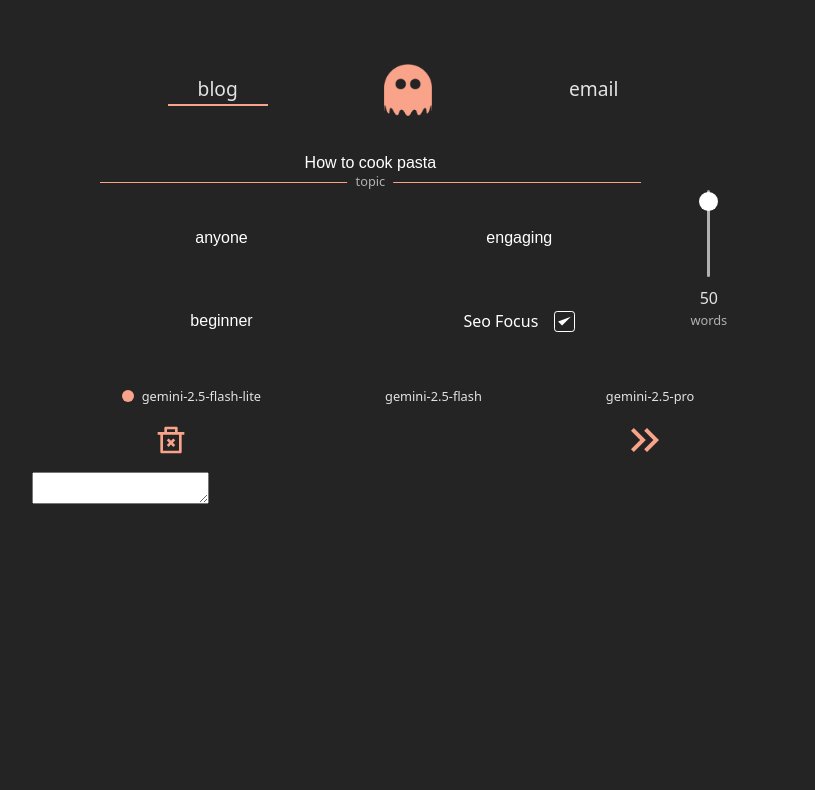
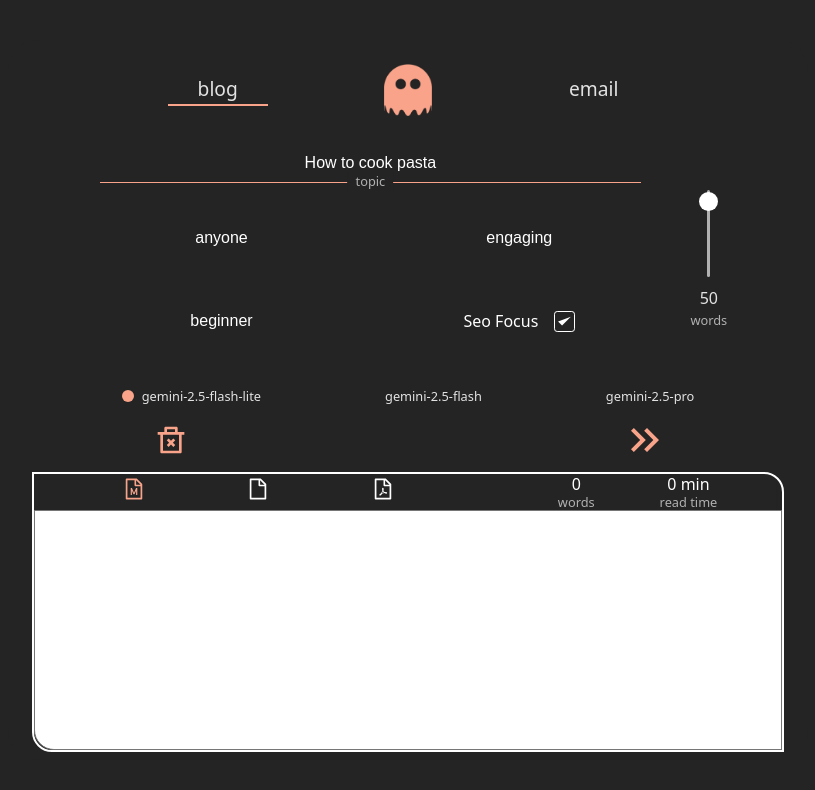
Before and after one commit to andreberezin/prompt-fiction, a React (Vite) app in the folder client/: page / in a window 1280 px wide. Shown: the top 790 px of the page, without its empty margins (232-1047 px from the left). Built offline with nearby package versions, Linux system fonts and the light colour scheme.

Commit message:
edited output style, added options to display md and plain text

```diff
--- a/client/src/components/Output.tsx
+++ b/client/src/components/Output.tsx
@@ -1,6 +1,8 @@
 import '../styles/output.scss'
 import * as React from "react";
 import type OutputType from "../types/output.ts"
+import {AiOutlineCopy, AiOutlineFile, AiOutlineFileMarkdown, AiOutlineFilePdf} from "react-icons/ai";
+import {useState} from "react";
 
 interface OutputProps {
     output: OutputType;
@@ -10,25 +12,183 @@ interface OutputProps {
 }
 
 export default function Output({output, setOutput, loadingState, error}: OutputProps) {
+    const [copyText, setCopyText] = useState<string>("Copy");
 
+    const [currentFormat, setCurrentFormat] = useState<{markdown: boolean, plainText: boolean}>({markdown: true, plainText: false});
 
+    const currentOutputContent =
+        currentFormat.markdown ? output.exportFormats?.markdown || "" : output.exportFormats?.plainText || "";
+
+    function copyToClipboard() {
+        navigator.clipboard.writeText(currentOutputContent);
+        setCopyText('Copied!')
+
+        setTimeout(() => {
+            setCopyText('Copy')
+        }, 1500);
+    }
+
+    function toggleFormat(key: "markdown" | "plainText") {
+        const activeCount = Object.values(currentFormat).filter(Boolean).length;
+        if (activeCount === 1 && currentFormat[key]) return;
+        setCurrentFormat({ ...currentFormat, [key]: !currentFormat[key] });
+    }
+
+    // function recountWords() {
+    //
+    // }
+
+    // function handleChange(e: React.ChangeEvent<HTMLTextAreaElement>) {
+    //     const newValue = e.target.value;
+    //
+    //     if (currentFormat === "markdown") {
+    //         setOutput({
+    //             ...output,
+    //             exportFormats: {
+    //                 markdown: newValue,
+    //                 plainText: newValue.replace(/[*_#`>~\-]/g, ""), // crude Markdown stripper
+    //             },
+    //         });
+    //     } else {
+    //         setOutput({
+    //             ...output,
+    //             exportFormats: {
+    //                 plainText: newValue,
+    //                 markdown: newValue, // just mirror for now
+    //             },
+    //         });
+    //     }
+    // }
 
     return (
         <div
-            className={`output`}
+            id={`output-container`}
+            className={`${error ? "error" : (loadingState ? "loading" : "")}`}
+            tabIndex={0}
         >
+            <div id='format-container'>
+                <div id='buttons-container'>
+                    <button
+                        id='markdown-button'
+                        data-tooltip='Markdown'
+                        disabled={loadingState}
+                        className={currentFormat.markdown ? "active" : ""}
+                        onClick={() => {toggleFormat("markdown")}}
+                    >
+                        <AiOutlineFileMarkdown className='icon'/>
+                    </button>
+                    <button
+                        id='plain-text-button'
+                        data-tooltip='Plain text'
+                        disabled={loadingState}
+                        className={currentFormat.plainText ? "active" : ""}
+                        onClick={() => {toggleFormat("plainText")}}
+                    >
+                        <AiOutlineFile className='icon'/>
+                    </button>
+                    <button
+                        id='pdf-download-button'
+                        data-tooltip='Download pdf'
+                        disabled={loadingState}
+                        // onClick={downloadPdf}
+                    >
+                        <AiOutlineFilePdf className='icon'/>
+                    </button>
+                </div>
 
+                {/*todo update word count when content is edited*/}
+                <div id='metadata-container'>
+                    <div className='data'>
+                        <p id='value'>{output.metadata?.wordCount || 0}</p>
+                        <p id='text'>words</p>
+                    </div>
+                    <div className='data'>
+                        <p id='value'>{output.metadata?.estimatedReadTime || "0 min"}</p>
+                        <p id='text'>read time</p>
+                    </div>
+                </div>
+            </div>
+
+            <div id='textareas-container'>
+                {currentFormat.markdown &&
+
+                    // todo make it so when one is edited the other stays in sync
+                    // todo make into a component because it's used twice
+                    <div className='textarea-container'>
                         <textarea
-                id='output-text'
-                className={`${error ? "error" : (loadingState ? "loading" : "")}`}
-                value={error !== "" ? error : output.content || ""}
+                            id='markdown-text'
+                            className={`output-text ${error ? "error" : (loadingState ? "loading" : "")}`}
+                            // value={error !== "" ? error : (output.exportFormats?.markdown ? output.exportFormats.markdown : "") || ""}
+                            // value={error ? error : currentOutputContent}
+                            // value={error ? error : output.exportFormats?.markdown || ""}
+							value={
+                                error
+                                    ? error
+                                    : (
+                                        output.exportFormats?.markdown || ""
+                                    ) +
+                                    (
+                                        output.metadata?.seoKeywords?.length
+                                            ? `\n\nSeo keywords:\n${output.metadata.seoKeywords}`
+                                            : ""
+                                    )
+                            }
                             readOnly={error !== ""}
+                            // onChange={(e) =>
+                            //     setOutput({...output, title: e.target.value })
+                            // }
                             onChange={(e) =>
-                    setOutput({...output, content: e.target.value })
+                                setOutput({ ...output, exportFormats: { ...output.exportFormats, markdown: e.target.value } })
                             }
                         >
                 </textarea>
+						<button
+							id='copy-button'
+							data-tooltip={copyText}
+							disabled={loadingState}
+							onClick={copyToClipboard}>
+							<AiOutlineCopy className='icon'/>
+						</button>
+                    </div>
 
+                }
+                {currentFormat.plainText && !error &&
+                    <div className='textarea-container'>
+                            <textarea
+                                id='plainText-text'
+                                className={`output-text ${error ? "error" : (loadingState ? "loading" : "")}`}
+                                // value={error !== "" ? error : (output.exportFormats?.markdown ? output.exportFormats.markdown : "") || ""}
+								value={
+                                    error
+                                        ? error
+                                        : (
+                                            output.exportFormats?.plainText || ""
+                                        ) +
+                                        (
+                                            output.metadata?.seoKeywords?.length
+                                                ? `\n\nSeo keywords:\n${output.metadata.seoKeywords}`
+                                                : ""
+                                        )
+                                }
+                                readOnly={error !== ""}
+                                // onChange={(e) =>
+                                //     setOutput({...output, title: e.target.value })
+                                // }
+                                onChange={(e) =>
+                                    setOutput({ ...output, exportFormats: { ...output.exportFormats, plainText: e.target.value } })
+                                }
+                            >
+                </textarea>
+                        <button
+                            id='copy-button'
+                            data-tooltip={copyText}
+                            disabled={loadingState}
+                            onClick={copyToClipboard}>
+                            <AiOutlineCopy className='icon'/>
+                        </button>
+                    </div>
+                }
+            </div>
         </div>
     )
 }
```
Lines whose indentation alone changed are shown as unchanged.
